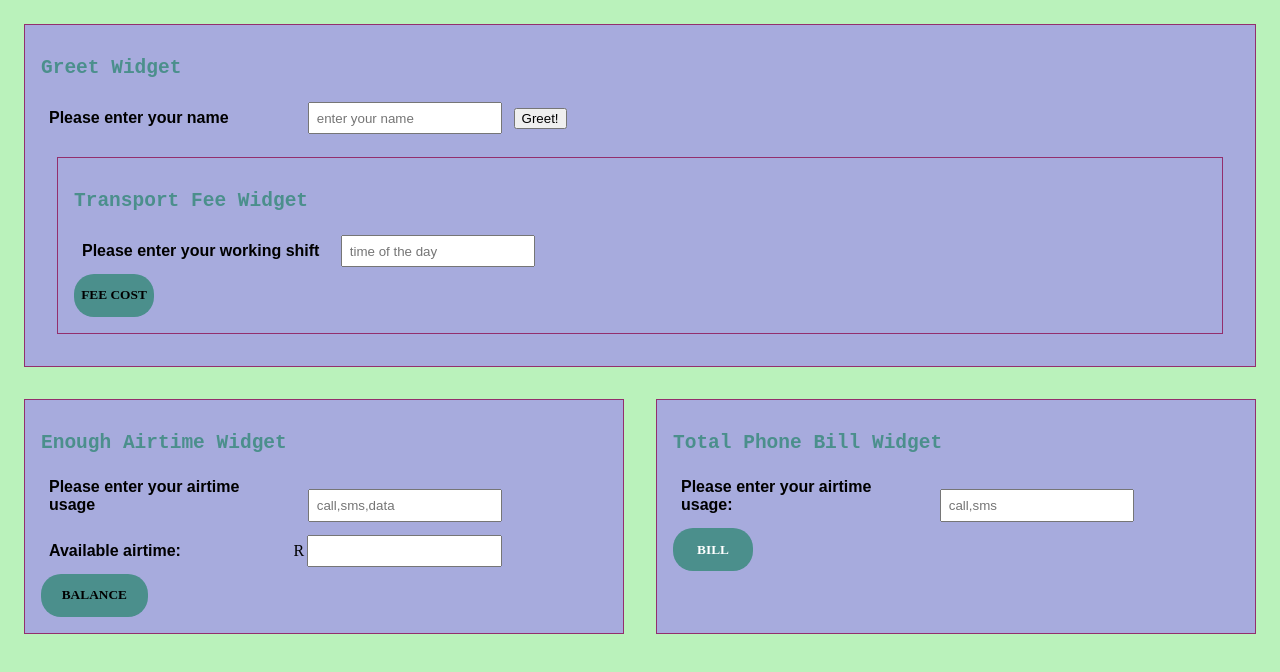
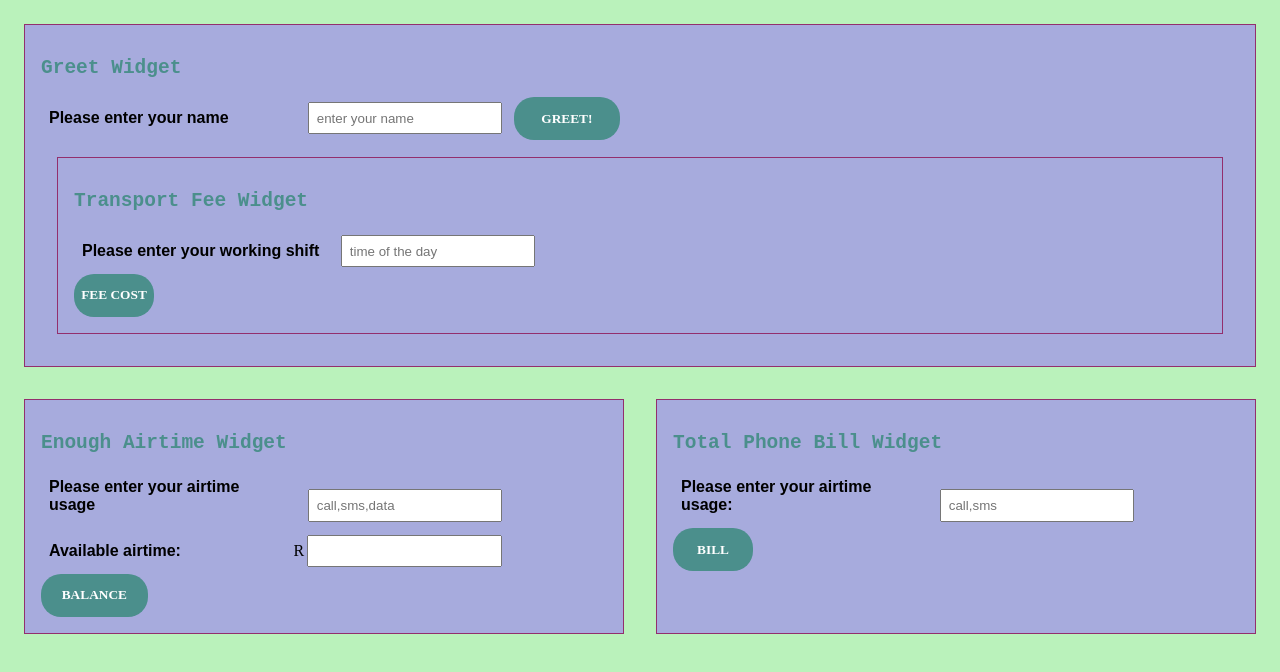
Before and after one commit to ThobileLungile26/alpinejs-bootcamp-widgets, a plain HTML site: page index.html in a window 1280 px wide. Drawn offline with nearby package versions, Linux system fonts and the light colour scheme.

Commit message:
my own style

```diff
--- a/index.html
+++ b/index.html
@@ -40,8 +40,11 @@
                 <div class="input">
                     <label for="name">Please enter your name</label>
                     <input type="text" x-model="name" id="name" placeholder="enter your name">
-                    <button x-on:click="greetMe">Greet!</button>
+                    <button x-on:click="greetMe" class="btn-greet">GREET!</button>
                 </div>
+
+
+
 
                 <div class="widget" x-data="transportFeeWidget">
 
--- a/style.css
+++ b/style.css
@@ -57,7 +57,7 @@ button:hover {
 .btn-greet {
     padding: 1em 0em 1em 0em;
     width: 8em;
-    background-color: #2196f3;
+    background-color: #4b8f8c;
     color: #fff;
     font-family: Exo;
     font-weight: bold;
@@ -73,6 +73,7 @@ button:hover {
     background-color: #4b8f8c;
     font-family: Exo;
     font-weight: bold;
+    color: #fff;
     border: 0;
     cursor: pointer;
     border-radius: 1.5em;
@@ -82,6 +83,7 @@ button:hover {
     padding: 1em 0em 1em 0em;
     width: 8em;
     background-color: #4b8f8c;
+    color: #fff;
     font-family: Exo;
     font-weight: bold;
     border: 0;
```
